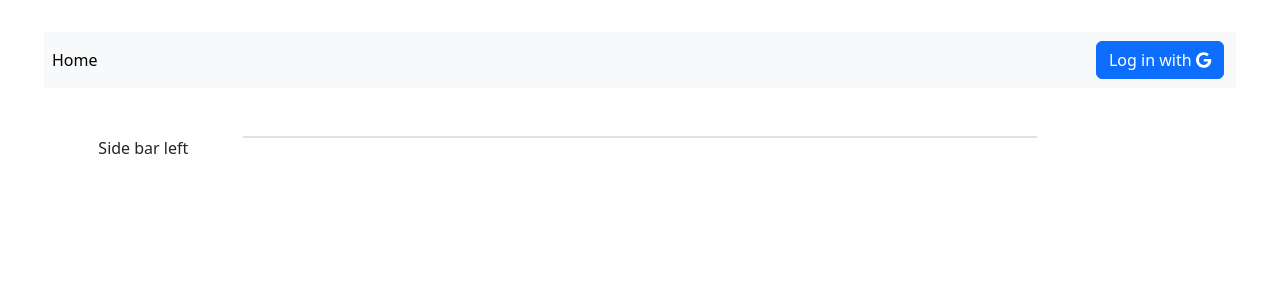
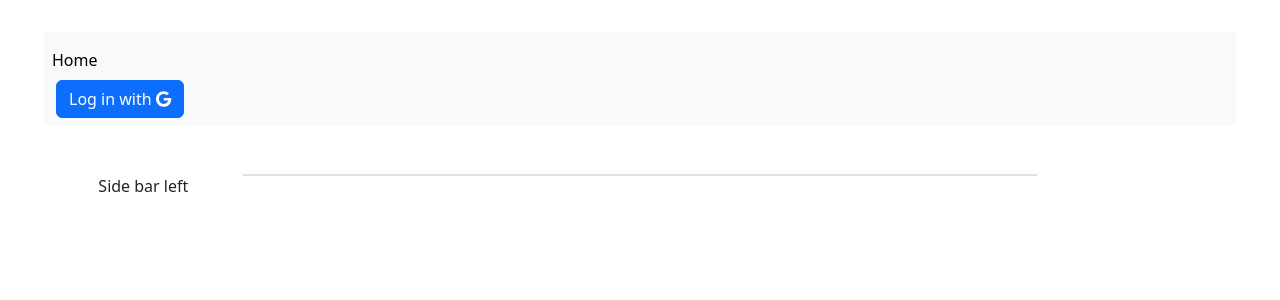
Before and after one commit to dtasev/splitit, a React (Vite) app in the folder app/: page / in a window 1280 px wide. Shown: the top 300 px of the page. Built offline with nearby package versions, Linux system fonts and the light colour scheme.

Commit message:
fix collapse

```diff
--- a/app/src/apps/Header.tsx
+++ b/app/src/apps/Header.tsx
@@ -9,7 +9,9 @@
     return (
         <header className="mb-5">
             <nav className="navbar navbar-expand-md bg-body-tertiary">
-                <div className="collapse navbar-collapse" id="navbarSupportedContent">
+                <div className="" id="navbarSupportedContent">
+                    {/* todo fix collapse */}
+                    {/* <div className="collapse navbar-collapse" id="navbarSupportedContent"> */}
                     <ul className="navbar-nav me-auto mb-2 mb-lg-0">
                         <li className="nav-item">
                             <a className="nav-link active" aria-current="page" href="#">Home</a>
```
